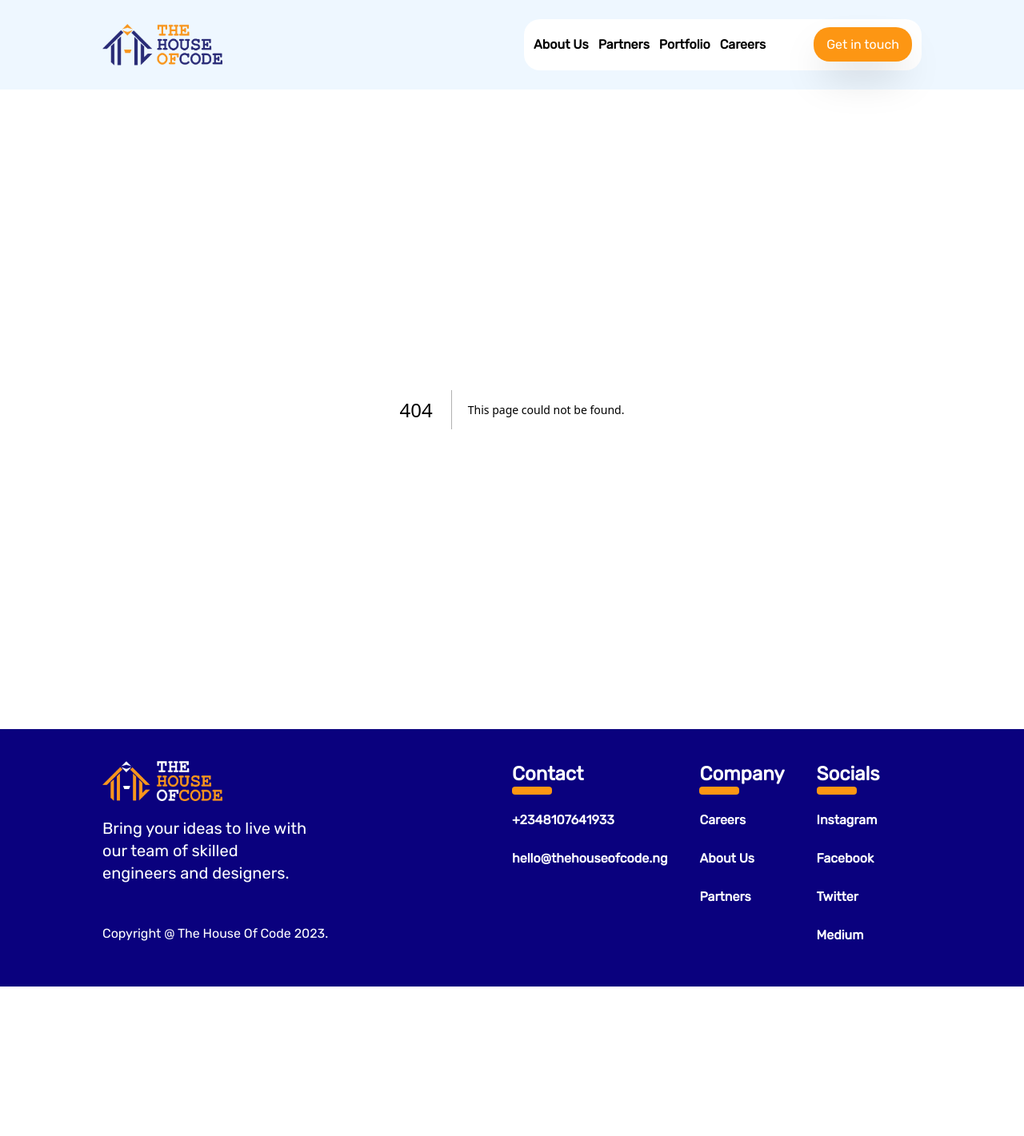
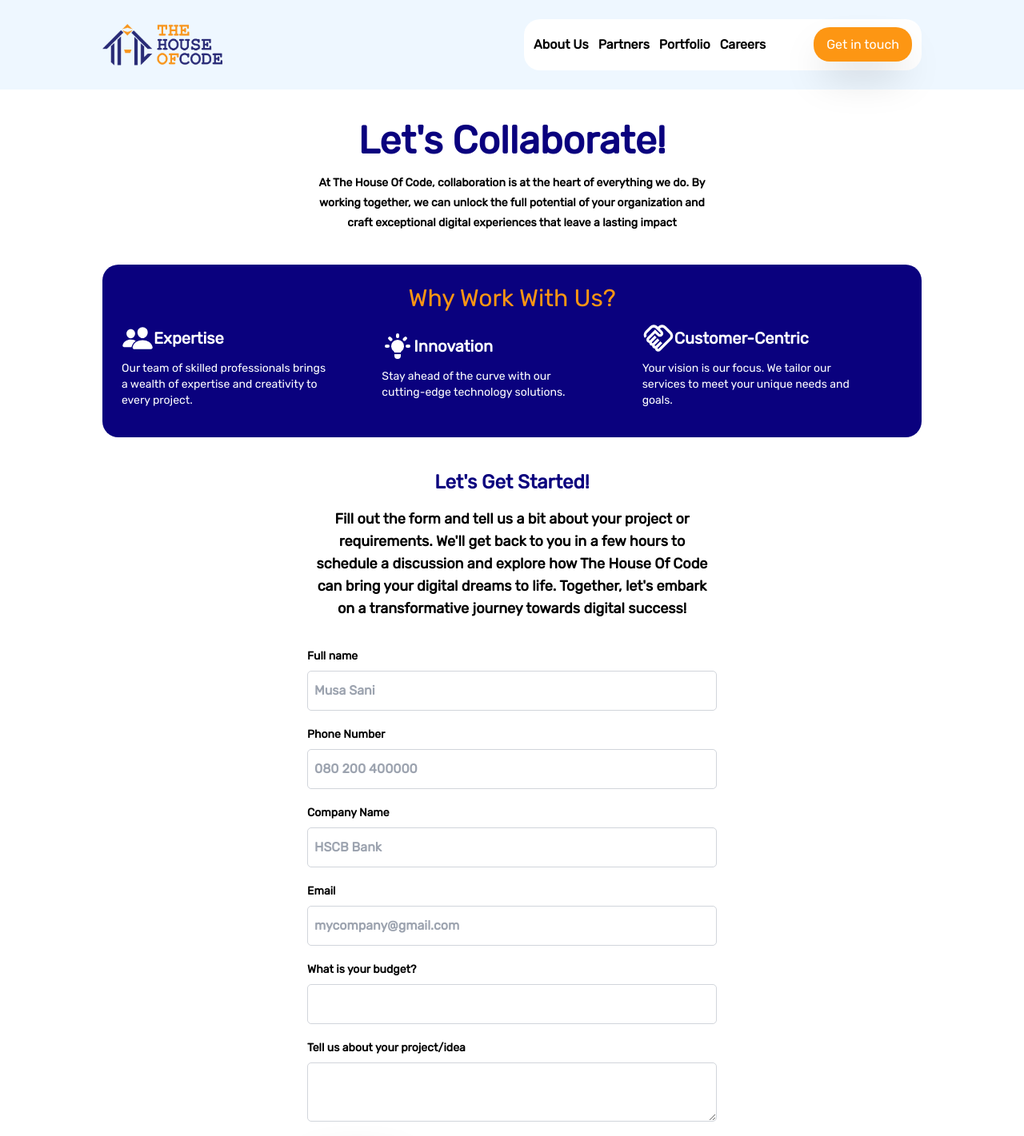
Before and after one commit to siradji/the-house-of-code, a Next.js app: page /inquire in a window 1280 px wide. Before the commit this address had no page. Shown: the top 1421 px of the page at 80% size. Before the commit the page ends 1234 px from the top, so only its background shows below. Built offline with nearby package versions, Linux system fonts and the light colour scheme.

Commit message:
chore: install google tags
Signed-off-by: siradji <siradjiawoual@gmail.com>

```diff
--- /dev/null
+++ b/src/app/inquire/page.tsx
@@ -0,0 +1,64 @@
+import {IoPeople} from "react-icons/io5";
+import {MdOutlineHandshake, MdOutlineSecurity} from "react-icons/md";
+import {HiLightBulb} from "react-icons/hi";
+import {ContactForm} from "@/components/ContactForm";
+
+export default function InquirePage () {
+    return (
+        <div className="px-12 lg:px-20 xl:px-32 py-10">
+            <div className="flex flex-col w-full items-center justify-center">
+                <h1 className="text-5xl text-branding-blue-500 font-bold">Let's Collaborate!</h1>
+                <p className="text-sm text-black font-bold w-full md:w-1/2 text-center leading-[25px] mt-4">At The House Of Code, collaboration is at the heart of everything we do. By working together, we can unlock the full potential of your organization and craft exceptional digital experiences that leave a lasting impact</p>
+            </div>
+            <div className="bg-branding-blue-500 p-6 rounded-[20px] my-10">
+                <div className="flex flex-row w-full justify-center">
+                    <h1 className="text-3xl text-branding-orange-500">Why Work With Us?</h1>
+                </div>
+                <WhyWorkWithUs />
+            </div>
+
+            <div className="flex flex-col w-full items-center justify-center my-4">
+                <h1 className="text-2xl text-branding-blue-500 font-bold">Let's Get Started!</h1>
+                <p className="text-sm md:text-lg text-black font-bold w-full md:w-1/2 text-center leading-[25px] mt-4">
+                    Fill out the form and tell us a bit about your project or requirements. We'll get back to you in a few hours to schedule a discussion and explore how The House Of Code can bring your digital dreams to life. Together, let's embark on a transformative journey towards digital success!
+                </p>
+            </div>
+            <div className="flex rounded-[20px] justify-center ">
+                <ContactForm />
+            </div>
+        </div>
+    )
+}
+
+
+function WhyWorkWithUs () {
+    return (
+        <div className="flex items-center flex-wrap">
+            <div className="flex flex-col w-full md:w-1/3 my-3">
+                <div className="flex flex-row items-center mb-2">
+                    <IoPeople size={40} className="text-white" />
+                    <h1 className="text-xl font-bold text-white">Expertise</h1>
+                </div>
+                <p className="text-sm text-white  w-[80%]">Our team of skilled professionals brings a wealth of expertise and creativity to every project.</p>
+            </div>
+            <div className="flex flex-col w-full md:w-1/3 my-3">
+                <div className="flex flex-row items-center mb-2">
+                    <HiLightBulb size={40} className="text-white" />
+                    <h1 className="text-xl font-bold text-white">Innovation</h1>
+                </div>
+                <p className="text-sm text-white w-[80%]">
+                    Stay ahead of the curve with our cutting-edge technology solutions.
+                </p>
+            </div>
+            <div className="flex flex-col w-full md:w-1/3 my-3">
+                <div className="flex flex-row items-center mb-2">
+                    <MdOutlineHandshake size={40} className="text-white" />
+                    <h1 className="text-xl font-bold text-white">Customer-Centric</h1>
+                </div>
+                <p className="text-sm text-white  w-[80%]">
+                    Your vision is our focus. We tailor our services to meet your unique needs and goals.
+                </p>
+            </div>
+        </div>
+    )
+}
--- /dev/null
+++ b/src/components/ContactForm.tsx
@@ -0,0 +1,135 @@
+"use client"
+import { FormEventHandler, HTMLInputTypeAttribute, useState} from 'react'
+
+interface ContactFormI  {
+    fullName: string
+    phoneNumber: string
+
+    email: string
+
+    budget: string,
+
+    idea: string
+
+    companyName: string
+}
+
+export function ContactForm () {
+    const [formState, setFormState] = useState({
+        fullName: '',
+        phoneNumber: '',
+        email: '',
+        budget: '',
+        idea: '',
+        companyName: '',
+    })
+
+
+    const handleFormChange = (name:  keyof ContactFormI, value: string ): void => {
+            setFormState((prev) => ({...prev, [name]: value}))
+    }
+
+
+    const handleFormSubmit = (e:FormEventHandler<HTMLFormElement> | any): void => {
+        e.preventDefault()
+
+        console.log(e)
+    }
+
+    return (
+        <form onSubmit={handleFormSubmit} className="w-full md:w-1/2">
+            <FormControl
+                value={formState.fullName}
+                name="fullName"
+                label="Full name"
+                onChange={handleFormChange}
+                placeholder="Musa Sani"
+            />
+            <FormControl
+                value={formState.phoneNumber}
+                name="phoneNumber"
+                label="Phone Number"
+                onChange={handleFormChange}
+                placeholder="080 200 400000"
+            />
+            <FormControl
+                value={formState.companyName}
+                name="companyName"
+                label="Company Name"
+                onChange={handleFormChange}
+                placeholder="HSCB Bank"
+            />
+            <FormControl
+                value={formState.companyName}
+                name="email"
+                label="Email"
+                onChange={handleFormChange}
+                placeholder="mycompany@gmail.com"
+            />
+            <FormControl
+                value={formState.companyName}
+                name="budget"
+                label="What is your budget?"
+                onChange={handleFormChange}
+                type="number"
+            />
+            <FormControlTextArea
+                value={formState.idea}
+                name="idea"
+                label="Tell us about your project/idea"
+                onChange={handleFormChange}
+            />
+            <button className="bg-branding-orange-500 rounded-[20px] text-white shadow-2xl py-3 px-4" type="submit">
+                Submit form
+            </button>
+        </form>
+    )
+
+}
+
+
+interface FormControlI {
+   onChange: (name: keyof ContactFormI, value: string) => void,
+    name: keyof ContactFormI
+    value: string
+    label: string
+    placeholder?: string
+
+    type?: HTMLInputTypeAttribute
+}
+
+function FormControl (props: FormControlI) {
+      return (
+          <div className="flex w-full my-5">
+              <label className="text-black text-sm font-bold flex flex-col w-full">
+                  {props.label}
+                  <input
+                      type={props.type}
+                      placeholder={props.placeholder}
+                      name={props.name}
+                      value={props.value}
+                      onChange={({target: {value, name}}) => props.onChange(name as any, value) }
+                      className="active:border-[1px] active:border-branding-blue-500 border-gray-300 mt-2 border-[1px] rounded-[5px] py-3 px-2 text-black text-base font-bold"
+                  />
+              </label>
+          </div>
+      )
+}
+
+
+function FormControlTextArea (props: FormControlI) {
+    return (
+        <div className="flex w-full my-5">
+            <label className="text-black text-sm font-bold flex flex-col w-full">
+                {props.label}
+                <textarea
+                    placeholder={props.placeholder}
+                    name={props.name}
+                    value={props.value}
+                    onChange={({target: {value, name}}) => props.onChange(name as any, value) }
+                    className="active:border-[1px] active:border-branding-blue-500 border-gray-300 mt-2 border-[1px] rounded-[5px] py-3 px-2 text-black text-base font-bold"
+                />
+            </label>
+        </div>
+    )
+}
```
